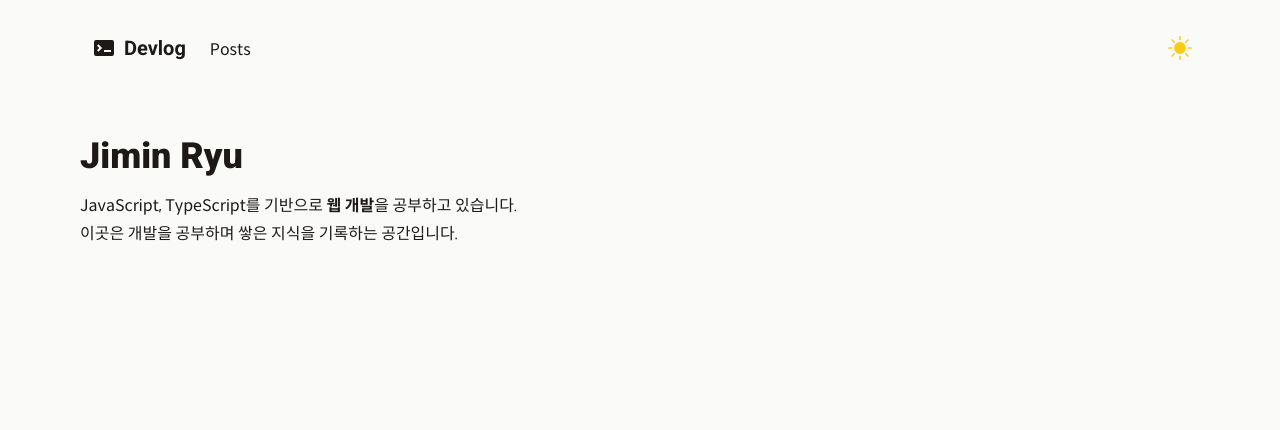
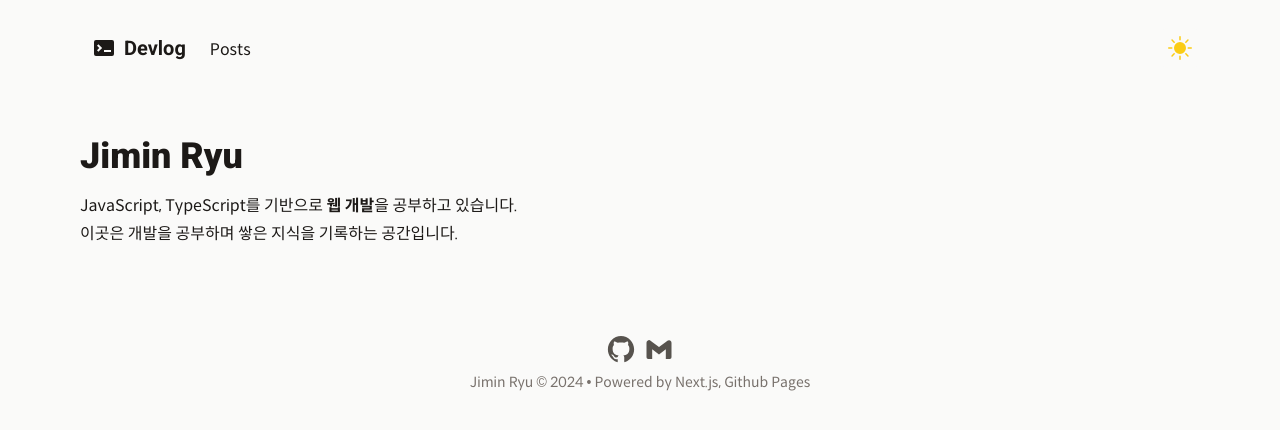
Before and after one commit to JIMIN1020/dev-log, a Next.js app: page / in a window 1280 px wide. Shown: the top 430 px of the page. Built offline with nearby package versions, Linux system fonts and the light colour scheme.

Commit message:
[Style]: Footer 구현

```diff
--- a/src/app/layout.tsx
+++ b/src/app/layout.tsx
@@ -2,7 +2,6 @@ import type { Metadata } from 'next';
 import { Roboto } from 'next/font/google';
 import localFont from 'next/font/local';
 import './globals.css';
-import Header from '@/components/common/Header';
 import MainLayout from '@/components/common/MainLayout';
 import Providers from '@/components/common/Providers';
 
@@ -60,10 +59,7 @@ export default function RootLayout({
     >
       <body>
         <Providers>
-          <MainLayout>
-            <Header />
-            {children}
-          </MainLayout>
+          <MainLayout>{children}</MainLayout>
         </Providers>
       </body>
     </html>
--- /dev/null
+++ b/src/components/common/Footer.tsx
@@ -0,0 +1,22 @@
+import React from 'react';
+import { IoLogoGithub } from 'react-icons/io';
+import { BiLogoGmail } from 'react-icons/bi';
+import Link from 'next/link';
+
+export default function Footer() {
+  return (
+    <div className='w-full h-[150px] flex flex-col gap-2 items-center justify-center text-lightText dark:text-darkText'>
+      <div className='flex gap-2 text-stone-600 dark:text-stone-300'>
+        <Link href='https://github.com/JIMIN1020'>
+          <IoLogoGithub className='w-[30px] h-[30px]' />
+        </Link>
+        <Link href='mailto:jimins4920@gmail.com'>
+          <BiLogoGmail className='w-[30px] h-[30px]' />
+        </Link>
+      </div>
+      <span className='text-sm text-stone-500 dark:text-stone-400'>
+        Jimin Ryu © 2024 • Powered by Next.js, Github Pages
+      </span>
+    </div>
+  );
+}
--- a/src/components/common/MainLayout.tsx
+++ b/src/components/common/MainLayout.tsx
@@ -1,4 +1,6 @@
 import React from 'react';
+import Header from './Header';
+import Footer from './Footer';
 
 export default function MainLayout({
   children,
@@ -7,8 +9,10 @@ export default function MainLayout({
 }) {
   return (
     <div className='w-full min-h-screen flex justify-center bg-lightBg dark:bg-darkBg transition-all ease-linear'>
-      <div className='w-full max-w-6xl mx-auto px-4 bg-lightBg text-lightText dark:bg-darkBg dark:text-darkText transition-all ease-linear'>
+      <div className='w-full flex flex-col max-w-6xl mx-auto px-4 bg-lightBg text-lightText dark:bg-darkBg dark:text-darkText transition-all ease-linear'>
+        <Header />
         {children}
+        <Footer />
       </div>
     </div>
   );
```
